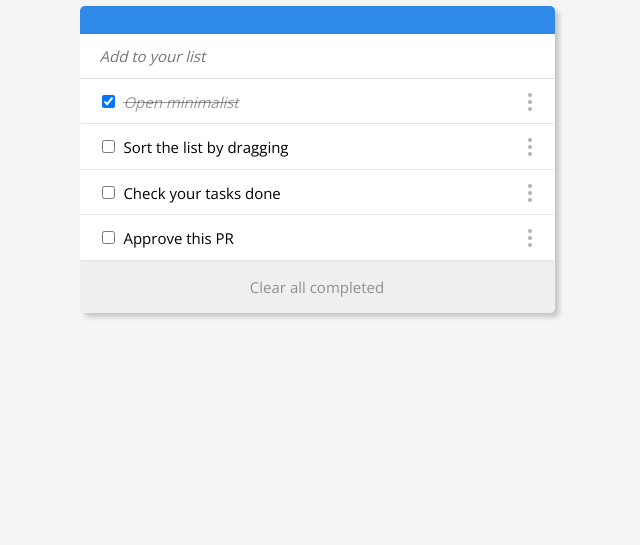
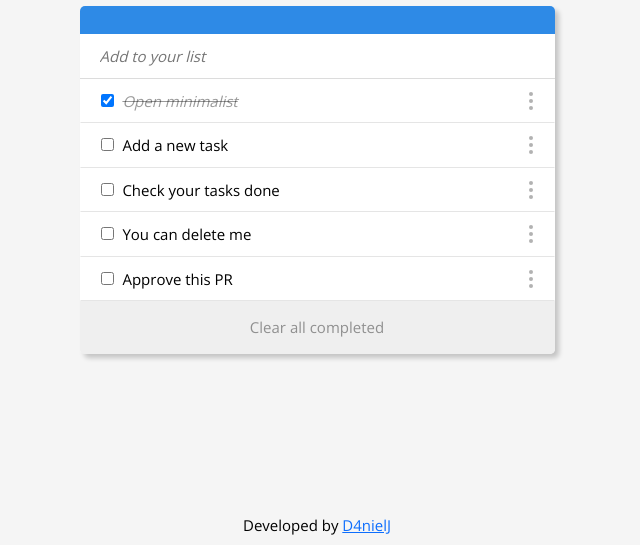
Before and after one commit to D4nielJ/todo-list, a website built with webpack: page src/index.html in a window 1280 px wide. Shown: the part 255-800 px from the top of the page, without its empty margins (323-963 px from the left). Built offline with nearby package versions, Linux system fonts and the light colour scheme.

Commit message:
Add footer

```diff
--- a/src/app/utils/todoList.js
+++ b/src/app/utils/todoList.js
@@ -91,8 +91,9 @@ class TodoList {
   init = () => {
     if (!storage.loadData()) {
       this.addTask('Open minimalist', true);
-      this.addTask('Sort the list by dragging');
+      this.addTask('Add a new task');
       this.addTask('Check your tasks done');
+      this.addTask('You can delete me');
       this.addTask('Approve this PR');
     } else {
       const arrayLoaded = storage.loadData();
--- a/src/index.html
+++ b/src/index.html
@@ -20,9 +20,7 @@
           <h1 class="mb-5">minimalist</h1>
         </div>
         <div class="card col-11 col-md-6 col-lg-5">
-          <div class="card__title">
-            <!-- <span>Amazing List</span> -->
-          </div>
+          <div class="card__title"></div>
           <form action="#" class="card__form">
             <input
               name="newtask"
@@ -41,5 +39,8 @@
         </div>
       </div>
     </div>
+    <footer>
+      <p>Developed by <a href="https://github.com/D4nielJ/" target="_blank" rel="noopener noreferrer">D4nielJ</a></p>
+    </footer>
   </body>
 </html>
--- a/src/scss/main.scss
+++ b/src/scss/main.scss
@@ -18,6 +18,7 @@
 @use 'partials/header';
 @use 'partials/card';
 @use 'partials/list';
+@use 'partials/footer';
 
 // Utils
 
--- /dev/null
+++ b/src/scss/partials/_footer.scss
@@ -0,0 +1,12 @@
+footer {
+  position: absolute;
+  bottom: 0;
+  margin: 0;
+  width: 100%;
+  display: flex;
+  padding: 10px;
+  justify-content: center;
+  align-items: center;
+  font-size: 1.5rem;
+  line-height: 0;
+}
--- a/src/scss/partials/_list.scss
+++ b/src/scss/partials/_list.scss
@@ -7,7 +7,7 @@
     justify-content: space-between;
     padding-right: 10px;
     background: $white;
-    border: transparent 2px solid;
+    border: transparent 1px solid;
     border-bottom: 1px rgba(0, 0, 0, 0.1) solid;
     position: relative;
 
@@ -21,6 +21,10 @@
     &--invisible {
       opacity: 0;
       visibility: visible;
+    }
+
+    &--active {
+      background-color: $primary-color-clear;
     }
   }
 
@@ -70,6 +74,7 @@
     font-weight: 300;
     min-width: 250px;
     padding: 10px 0;
+    background: transparent;
 
     &--done {
       text-decoration: line-through;
@@ -101,7 +106,7 @@
     z-index: -10;
     right: 15px;
     position: absolute;
-    background: $white;
+    background: transparent;
     border: none;
     color: $gray-buttons;
     opacity: 0;
--- a/src/scss/partials/_variables.scss
+++ b/src/scss/partials/_variables.scss
@@ -1,6 +1,7 @@
 @import url('https://fonts.googleapis.com/css2?family=Open+Sans:wght@300;400;600&display=swap');
 
 $primary-color: #2e8ae6;
+$primary-color-clear: #e9f4ff;
 $gray: rgb(245, 245, 245);
 $white: #fff;
 $gray-buttons: rgba(0, 0, 0, 0.4);
```
Also changed, not shown: dist/index.html, src/css/main.css, 5 other files.
